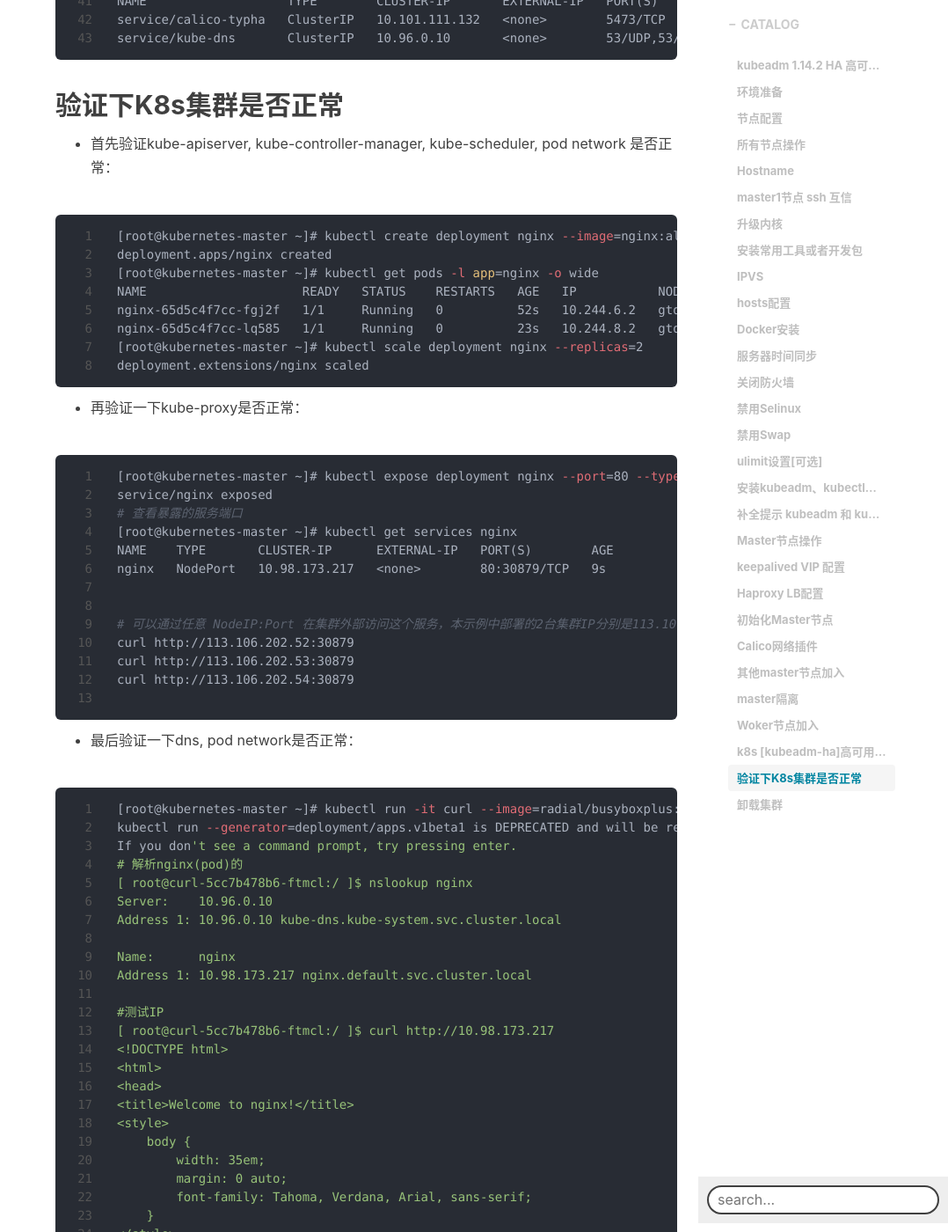
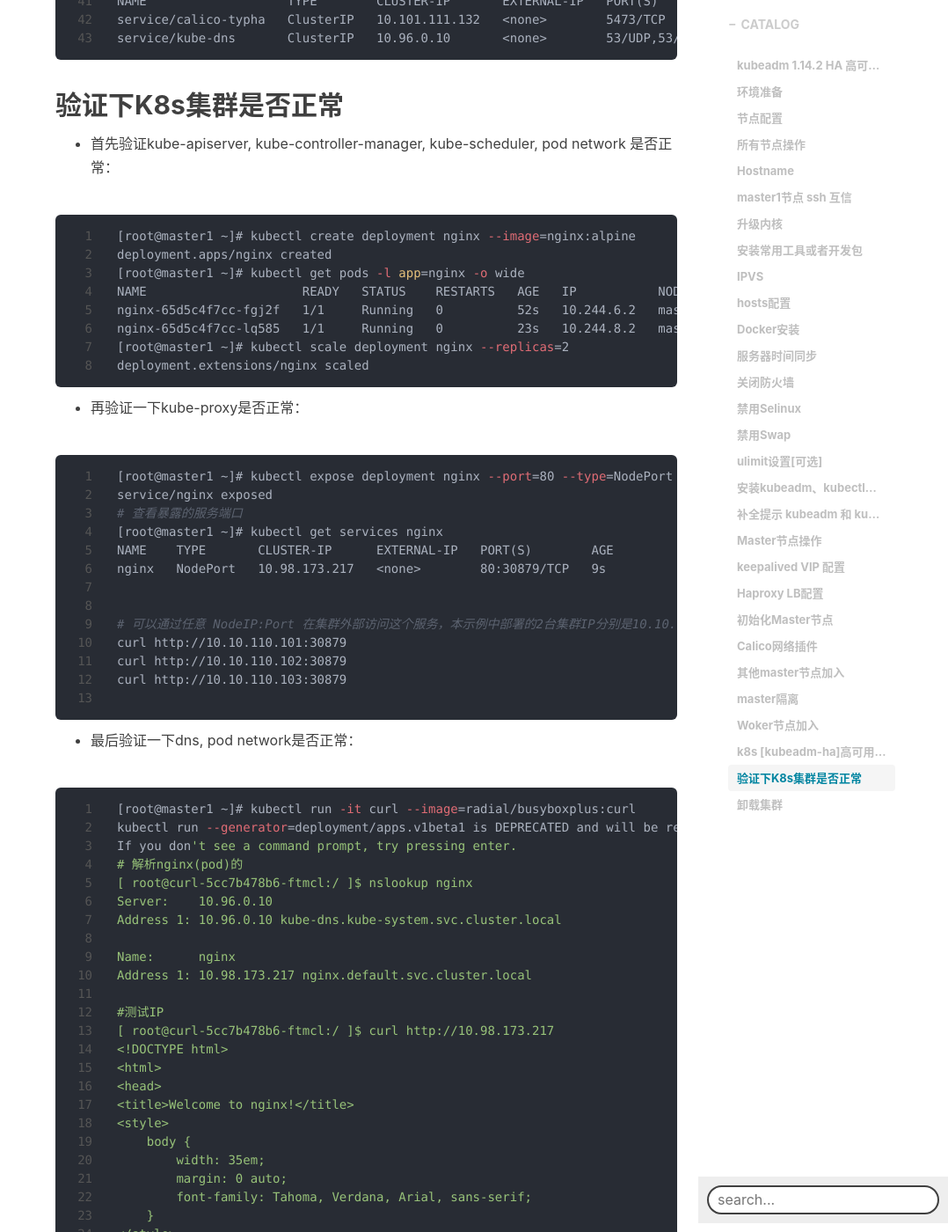
Before and after one commit to soulmz/soulmz.github.io, a Jekyll site: the page built from _posts/2019-05-22-kubeadm1.14-HA-高可用部署.md, in a window 1280 px wide and 1400 px high, scrolled down 18950 px. Shown: the whole window at 88% size, without its empty margins (202-1280 px from the left). Built offline with Jekyll 4.4.1, drawn with Linux system fonts in a browser that asks for light colours; nearby versions of some CDN libraries; comment, search, counter and statistics services are not loaded; some of the changed text lies outside the part shown.

Commit message:
漏写部分

````diff
--- a/_posts/2019-05-22-kubeadm1.14-HA-高可用部署.md
+++ b/_posts/2019-05-22-kubeadm1.14-HA-高可用部署.md
@@ -815,38 +815,38 @@ service/kube-dns       ClusterIP   10.96.0.10       <none>        53/UDP,53/TCP,
 - 首先验证kube-apiserver, kube-controller-manager, kube-scheduler, pod network 是否正常：
 
 ```shell
-[root@kubernetes-master ~]# kubectl create deployment nginx --image=nginx:alpine
+[root@master1 ~]# kubectl create deployment nginx --image=nginx:alpine
 deployment.apps/nginx created
-[root@kubernetes-master ~]# kubectl get pods -l app=nginx -o wide
+[root@master1 ~]# kubectl get pods -l app=nginx -o wide
 NAME                     READY   STATUS    RESTARTS   AGE   IP           NODE          NOMINATED NODE
-nginx-65d5c4f7cc-fgj2f   1/1     Running   0          52s   10.244.6.2   gtdocker052   <none>
-nginx-65d5c4f7cc-lq585   1/1     Running   0          23s   10.244.8.2   gtdocker054   <none>
-[root@kubernetes-master ~]# kubectl scale deployment nginx --replicas=2
+nginx-65d5c4f7cc-fgj2f   1/1     Running   0          52s   10.244.6.2   master1   <none>
+nginx-65d5c4f7cc-lq585   1/1     Running   0          23s   10.244.8.2   master2   <none>
+[root@master1 ~]# kubectl scale deployment nginx --replicas=2
 deployment.extensions/nginx scaled
 ```
 
 - 再验证一下kube-proxy是否正常：
 
 ```shell
-[root@kubernetes-master ~]# kubectl expose deployment nginx --port=80 --type=NodePort
+[root@master1 ~]# kubectl expose deployment nginx --port=80 --type=NodePort
 service/nginx exposed
 # 查看暴露的服务端口
-[root@kubernetes-master ~]# kubectl get services nginx
+[root@master1 ~]# kubectl get services nginx
 NAME    TYPE       CLUSTER-IP      EXTERNAL-IP   PORT(S)        AGE
 nginx   NodePort   10.98.173.217   <none>        80:30879/TCP   9s
 
 
-# 可以通过任意 NodeIP:Port 在集群外部访问这个服务，本示例中部署的2台集群IP分别是113.106.202.52和113.106.202.53、113.106.202.54
-curl http://113.106.202.52:30879
-curl http://113.106.202.53:30879
-curl http://113.106.202.54:30879
+# 可以通过任意 NodeIP:Port 在集群外部访问这个服务，本示例中部署的2台集群IP分别是10.10.110.101和10.10.110.102、10.10.110.103、10.10.110.104
+curl http://10.10.110.101:30879
+curl http://10.10.110.102:30879
+curl http://10.10.110.103:30879
 
 ```
 
 - 最后验证一下dns, pod network是否正常：
 
 ```shell
-[root@kubernetes-master ~]# kubectl run -it curl --image=radial/busyboxplus:curl
+[root@master1 ~]# kubectl run -it curl --image=radial/busyboxplus:curl
 kubectl run --generator=deployment/apps.v1beta1 is DEPRECATED and will be removed in a future version. Use kubectl create instead.
 If you don't see a command prompt, try pressing enter.
 # 解析nginx(pod)的
@@ -949,7 +949,7 @@ rm -rf /var/lib/cni/
 
 ```shell
 $ mkdir -p $HOME/.kube
-$ scp root@172.23.216.48:/etc/kubernetes/admin.conf $HOME/.kube/config
+$ scp root@10.10.110.101:/etc/kubernetes/admin.conf $HOME/.kube/config
 $ chown $(id -u):$(id -g) $HOME/.kube/config
 $ kubectl get nodes
 ```
````
